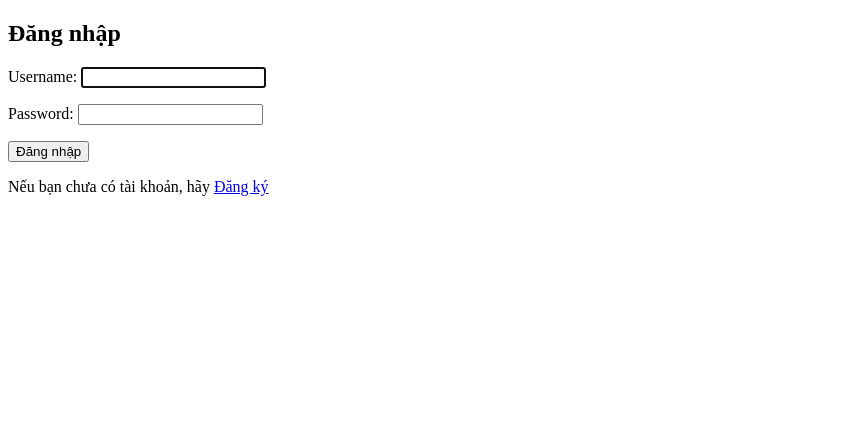
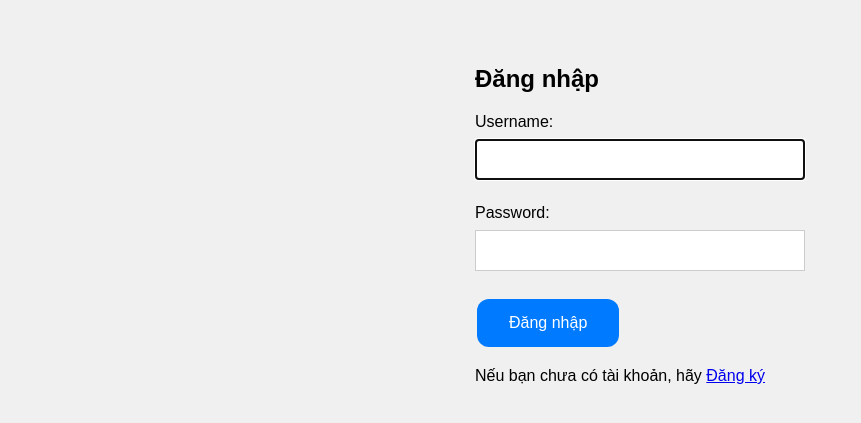
Before and after one commit to sondt1337/Quan-Ly-Thu-Phi-Dong-Gop, a Django app: page /login/ in a window 1280 px wide. Shown: the top 423 px of the page, without its empty margins (0-861 px from the left). Run offline with Django 4.2, Linux system fonts and the light colour scheme.

Commit message:
login-register

```diff
--- a/myproject/myapp/forms.py
+++ b/myproject/myapp/forms.py
@@ -1,12 +1,13 @@
 from django import forms
 from django.contrib.auth.forms import UserCreationForm, AuthenticationForm
-from .models import CustomUser  # Import CustomUser từ models.py
+from .models import CustomUser
 
 class CustomUserCreationForm(UserCreationForm):
-    class Meta:
+    class Meta(UserCreationForm.Meta):
         model = CustomUser
-        fields = ('username', 'email', 'password1', 'password2')
+        fields = UserCreationForm.Meta.fields + ('email',)
 
 class CustomAuthenticationForm(AuthenticationForm):
     class Meta:
         model = CustomUser
+        fields = ('username', 'password')
--- a/myproject/myapp/models.py
+++ b/myproject/myapp/models.py
@@ -2,5 +2,4 @@ from django.contrib.auth.models import AbstractUser
 from django.db import models
 
 class CustomUser(AbstractUser):
-    groups = models.ManyToManyField('auth.Group', related_name='customuser_set', blank=True, related_query_name='customuser')
-    user_permissions = models.ManyToManyField('auth.Permission', related_name='customuser_set', blank=True, related_query_name='customuser')
+    is_approved = models.BooleanField(default=False)
--- a/myproject/myapp/templates/registration/login.html
+++ b/myproject/myapp/templates/registration/login.html
@@ -2,13 +2,57 @@
 <html>
   <head>
     <title>Đăng nhập</title>
+    <style>
+      body {
+        font-family: Arial, sans-serif;
+        margin: 0;
+        padding: 0;
+        background-color: #f0f0f0;
+      }
+      .container {
+        width: 100%;
+        max-width: 330px;
+        padding: 15px;
+        margin: auto;
+      }
+      .form-signin {
+        margin-top: 50px;
+      }
+      .form-signin input[type="text"], .form-signin input[type="password"] {
+        width: 100%;
+        padding: 12px 20px;
+        margin: 8px 0;
+        display: inline-block;
+        border: 1px solid #ccc;
+        box-sizing: border-box;
+      }
+      .form-signin button {
+        background-color: #007bff;
+        border: none;
+        color: white;
+        padding: 15px 32px;
+        text-align: center;
+        text-decoration: none;
+        display: inline-block;
+        font-size: 16px;
+        margin: 4px 2px;
+        cursor: pointer;
+        transition: background-color 0.3s ease;
+        border-radius: 12px;
+      }
+      .form-signin button:hover {
+        background-color: #0056b3;
+      }
+    </style>
   </head>
   <body>
-    <h2>Đăng nhập</h2>
-    <form method="post">
-      {% csrf_token %} {{ form.as_p }}
-      <button type="submit">Đăng nhập</button>
-      <p>Nếu bạn chưa có tài khoản, hãy <a href="/signup">Đăng ký</a></p>
-    </form>
+    <div class="container">
+      <form class="form-signin" method="post">
+        <h2>Đăng nhập</h2>
+        {% csrf_token %} {{ form.as_p }}
+        <button type="submit">Đăng nhập</button>
+        <p>Nếu bạn chưa có tài khoản, hãy <a href="/signup">Đăng ký</a></p>
+      </form>
+    </div>
   </body>
 </html>
--- a/myproject/myapp/views.py
+++ b/myproject/myapp/views.py
@@ -7,14 +7,18 @@ from django.contrib.auth.decorators import login_required
 from django.contrib.auth.forms import UserCreationForm
 from django.urls import reverse_lazy
 from django.views import generic
+from django.http import HttpResponse
 
 def login_view(request):
     if request.method == 'POST':
         form = CustomAuthenticationForm(data=request.POST)
         if form.is_valid():
             user = form.get_user()
-            login(request, user)
-            return redirect('homepage')
+            if user.is_approved:
+                login(request, user)
+                return redirect('homepage')
+            else:
+                return HttpResponse('Your account is awaiting approval.')
     else:
         form = CustomAuthenticationForm()
     return render(request, 'registration/login.html', {'form': form})
@@ -24,7 +28,7 @@ def logout_view(request):
     return redirect('login')
 
 class SignUpView(generic.CreateView):
-    form_class = UserCreationForm
+    form_class = CustomUserCreationForm
     success_url = reverse_lazy("login")
     template_name = "registration/signup.html"
 
--- a/myproject/myproject/urls.py
+++ b/myproject/myproject/urls.py
@@ -1,10 +1,11 @@
-
 from django.urls import path
 from myapp import views
 from myapp.views import SignUpView
+from django.contrib import admin
 from django.views.generic.base import TemplateView
 
 urlpatterns = [
+    path('admin/', admin.site.urls),
     path('login/', views.login_view, name='login'),
     path('', views.homepage, name='homepage'),
     path('logout/', views.logout_view, name='logout'),
```
Also changed, not shown: myproject/myapp/admin.py (+6 -1 lines), myproject/myapp/templates/registration/signup.html (+46 -3 lines), myproject/myproject/settings.py (+3 -5 lines), myproject/db.sqlite3, myproject/myapp/migrations/0001_initial.py, myproject/myapp/migrations/0002_remove_customuser_is_approved.py (added), myproject/myapp/migrations/0003_customuser_is_approved.py (added), myproject/myapp/migrations/__init__.py (added).
